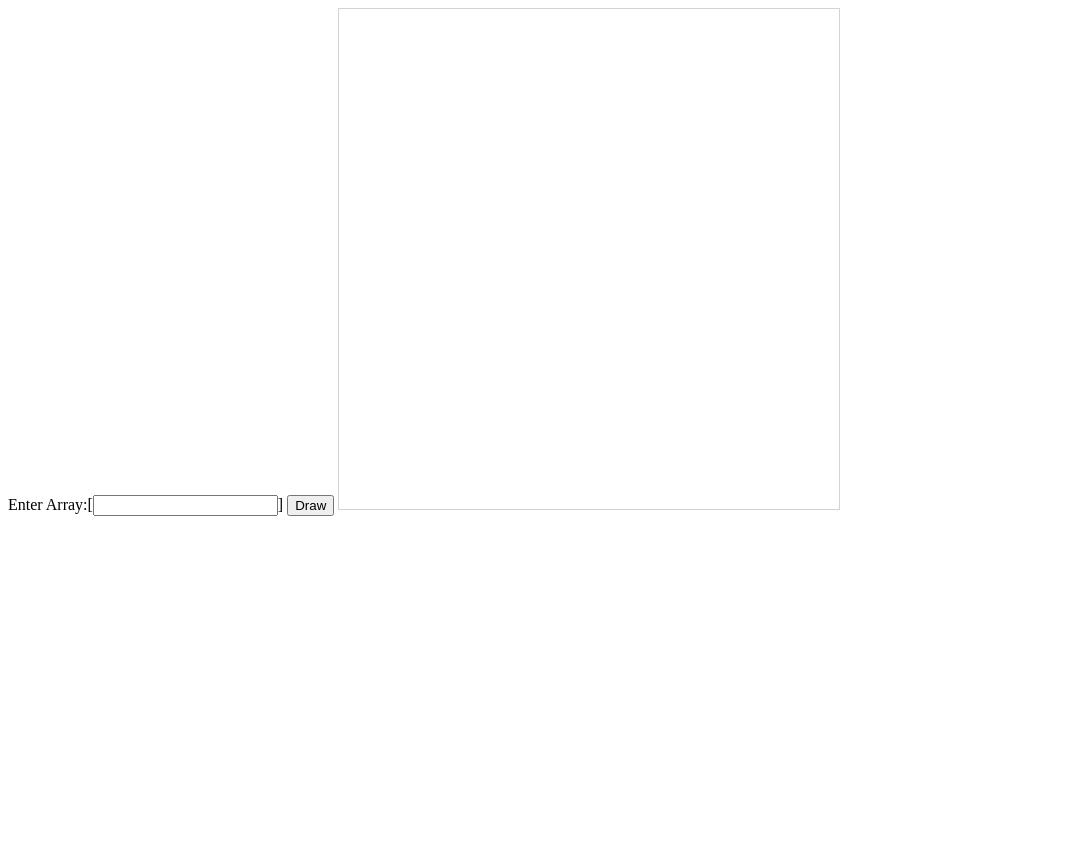
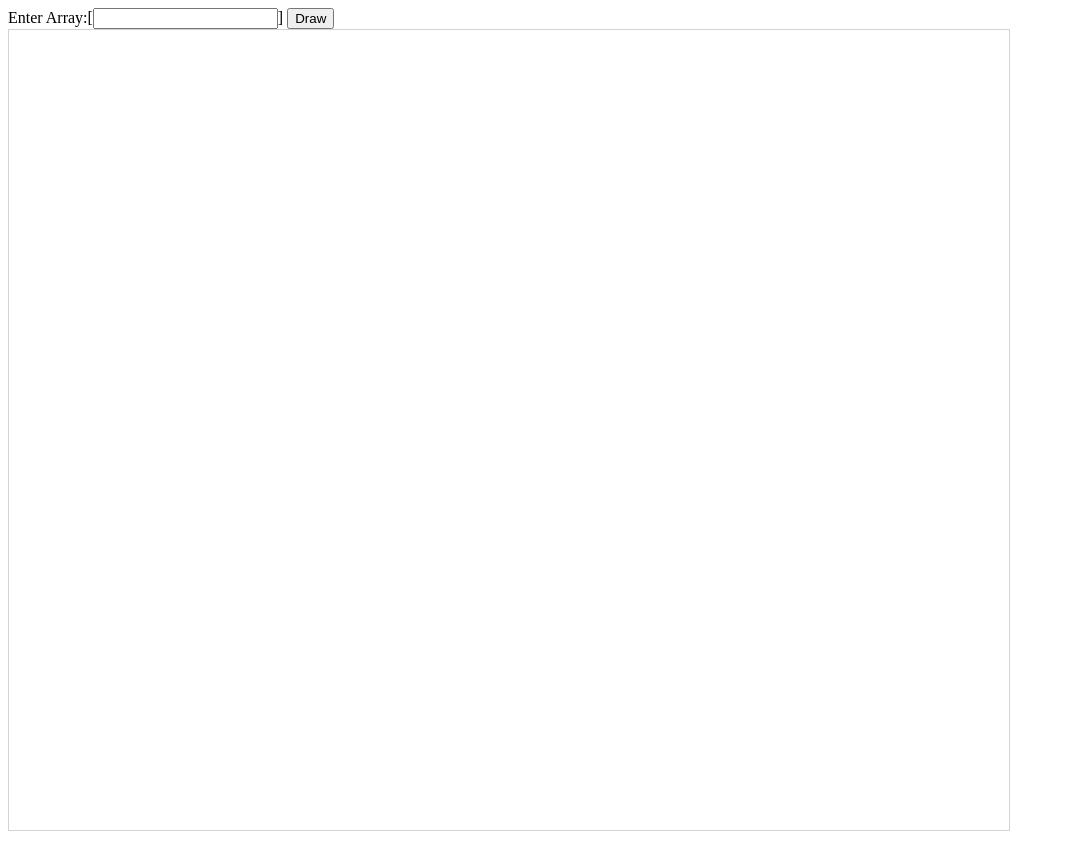
Before and after one commit to sankalparoy/drawtree, a plain HTML site: page index.html in a window 1280 px wide. Shown: the whole page, without its empty margins (0-1065 px from the left). Before the commit the page ends 800 px from the top, so only its background shows below. Drawn offline with Linux system fonts and the light colour scheme.

Commit message:
Update index.html

```diff
--- a/index.html
+++ b/index.html
@@ -4,8 +4,9 @@
 
 <label>Enter Array:[<input id="arr"/>]</label>
 <button onclick="drawTree()">Draw</button>
+<br/>
 
-<canvas id="myCanvas" width="500" height="500"
+<canvas id="myCanvas" width="1000" height="800"
 style="border:1px solid #d3d3d3;">
 Your browser does not support the canvas element.
 </canvas>
```
